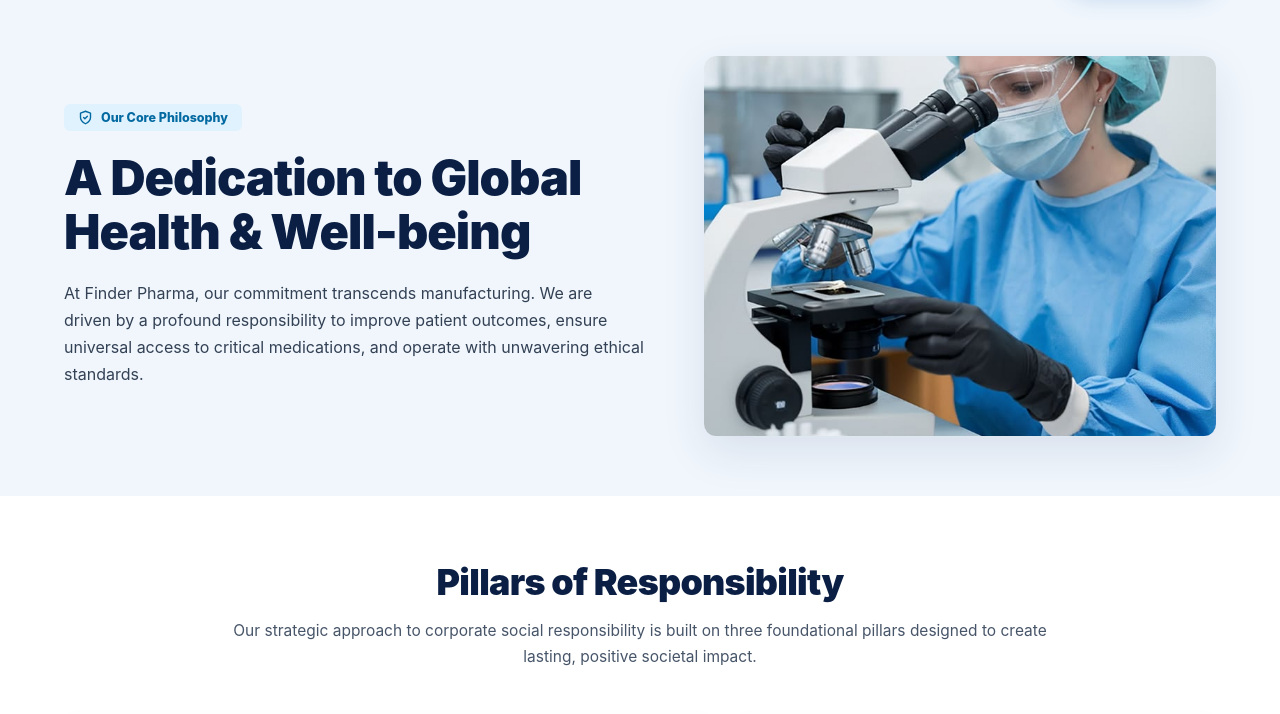
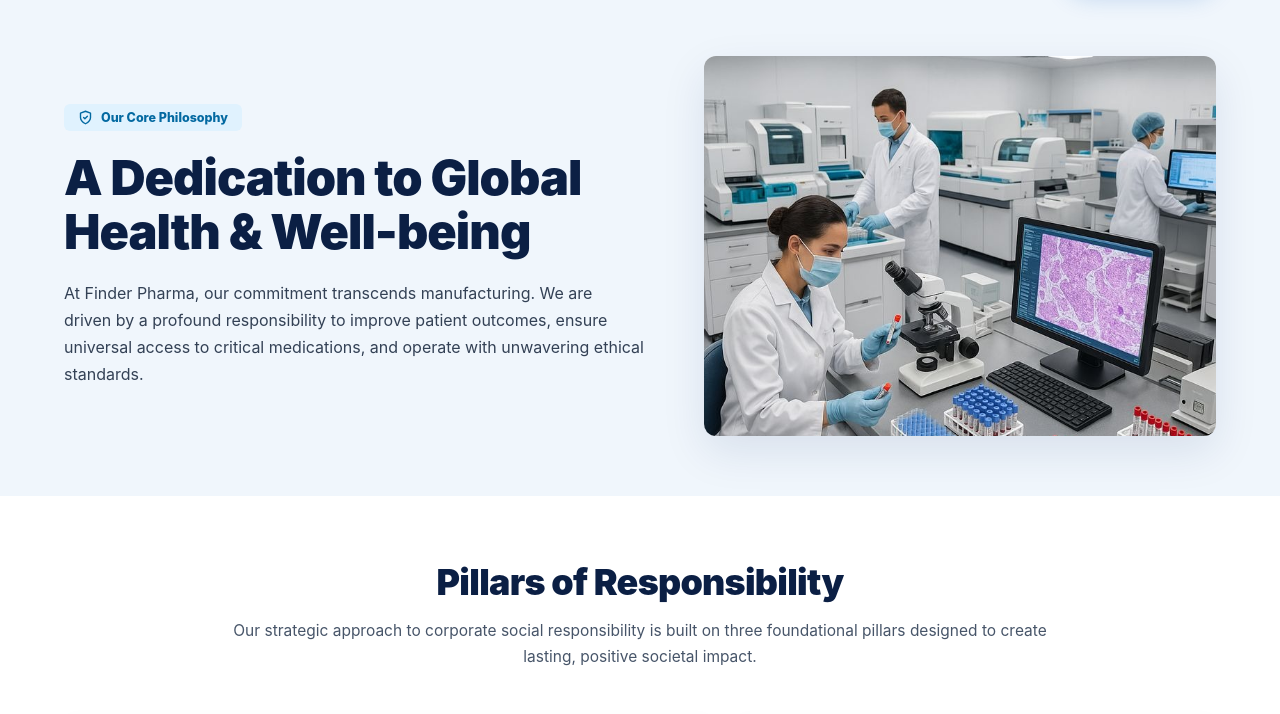
Before and after one commit to vinitmalethia/finder, a plain HTML site: page commitment.html in a window 1280 px wide. Shown: the part 78-792 px from the top of the page. Drawn offline with Linux system fonts and the light colour scheme.

Commit message:
Update Our Commitment hero image with new laboratory photo

```diff
--- a/commitment.html
+++ b/commitment.html
@@ -315,7 +315,7 @@
             </p>
           </div>
           <div class="commitment-hero-image">
-            <img src="./assets/hero-research.jpg" alt="Finder Pharma research team collaborating in state-of-the-art laboratory" />
+            <img src="./assets/commitment-lab.jpg" alt="Finder Pharma research scientists analyzing samples in advanced laboratory" />
           </div>
         </div>
       </section>
```
Also changed, not shown: assets/commitment-lab.jpg (added).
